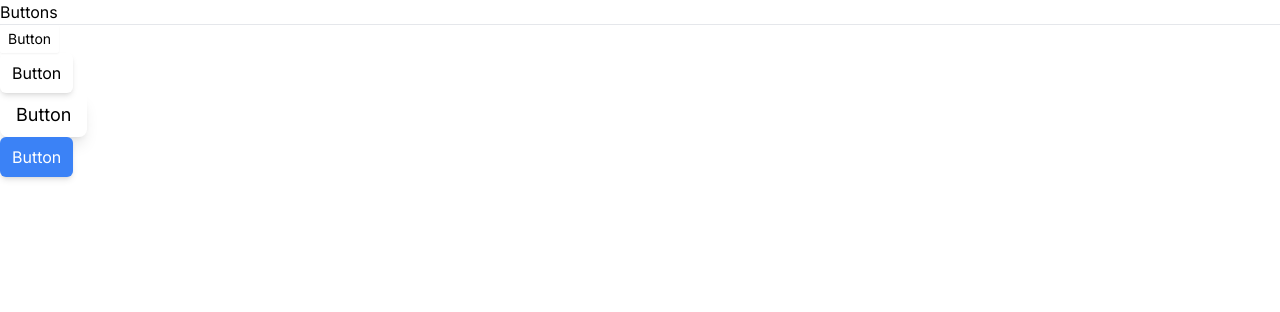
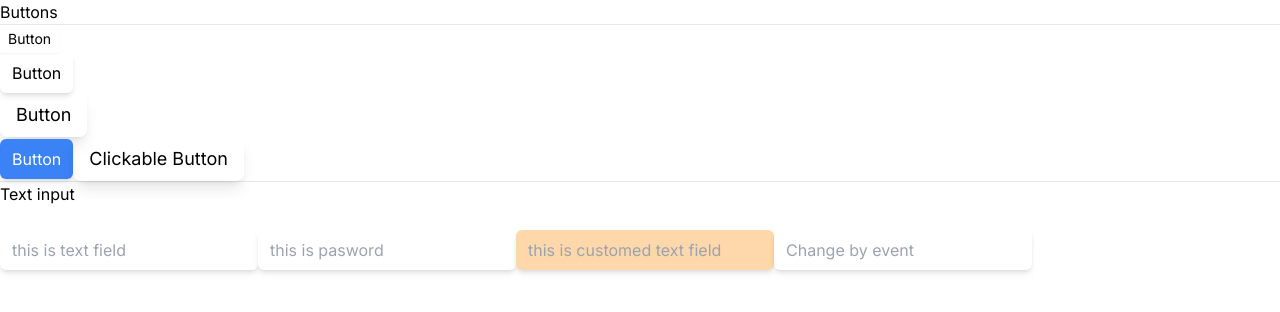
Before and after one commit to vanhuyvo1997/my-task, a Next.js app: page /test-ui in a window 1280 px wide. Shown: the top 312 px of the page. Built offline with nearby package versions, Linux system fonts and the light colour scheme.

Commit message:
add demo ui for text input

```diff
--- a/app/test-ui/page.tsx
+++ b/app/test-ui/page.tsx
@@ -1,6 +1,12 @@
+"use client"
+import { useState } from "react";
 import Button from "../_components/button";
+import TextInput from "../_components/text-input";
 
 export default function TestUIPage() {
+
+    const [changableValue, setChangableValue] = useState("");
+
     return <div>
         <h1>Buttons</h1>
         <hr />
@@ -8,5 +14,15 @@ export default function TestUIPage() {
         <Button content="Button" size="md" /><br />
         <Button content="Button" size="lg" /><br />
         <Button content="Button" className="bg-blue-500 text-white" />
+        <Button content="Clickable Button" onClick={e => alert("you clicked!")} size="lg" />
+        <br />
+        <hr />
+        <h1>Text input</h1>
+        <br />
+
+        <TextInput type="text" placeholder="this is text field" />
+        <TextInput type="password" placeholder="this is pasword" />
+        <TextInput className="bg-orange-200 text-green-400" type="text" placeholder="this is customed text field" />
+        <TextInput value={changableValue} onChange={(e) => setChangableValue(e.target.value)} type="text" placeholder="Change by event" />
     </div>
 }
```
